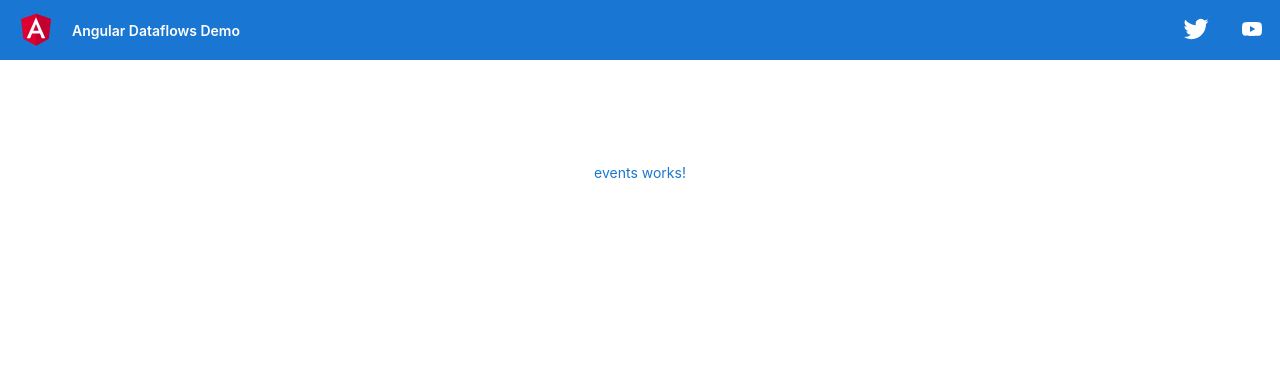
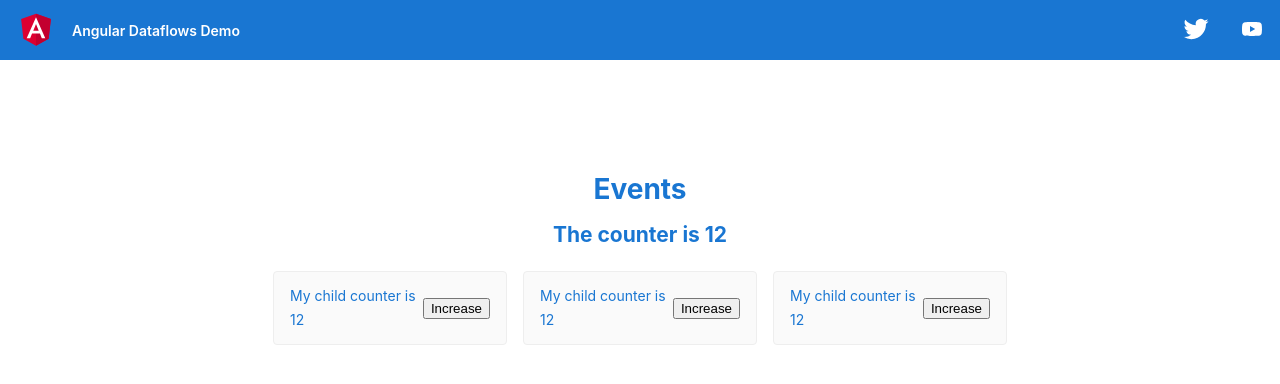
Before and after one commit to fknipp/angular-dataflows, an Angular app: page /events in a window 1280 px wide. Shown: the top 384 px of the page. Built offline with nearby package versions, Linux system fonts and the light colour scheme.

Commit message:
Add demo for EventEmitter and React-like function property

```diff
--- a/src/app/app.component.css
+++ b/src/app/app.component.css
@@ -5,10 +5,6 @@
   box-sizing: border-box;
   -webkit-font-smoothing: antialiased;
   -moz-osx-font-smoothing: grayscale;
-}
-
-.spacer {
-  flex: 1;
 }
 
 .toolbar {
--- a/src/app/app.routes.ts
+++ b/src/app/app.routes.ts
@@ -1,6 +1,7 @@
 import { Routes } from '@angular/router';
 import { EventsComponent } from './events/events.component';
 import { HomeComponent } from './home/home.component';
+import { FunctionComponent } from './function/function.component';
 
 export const routes: Routes = [
   {
@@ -12,5 +13,10 @@ export const routes: Routes = [
     path: 'events',
     component: EventsComponent,
     title: 'Events'
+  },
+  {
+    path: 'function',
+    component: FunctionComponent,
+    title: 'Function'
   }
 ];
--- /dev/null
+++ b/src/app/events/child/child.component.html
@@ -0,0 +1,5 @@
+<div class="card" (click)="increaseCounter()">
+  <p>My child counter is {{counter}}</p>
+  <div class="spacer"></div>
+  <button>Increase</button>
+</div>
--- /dev/null
+++ b/src/app/events/child/child.component.ts
@@ -0,0 +1,18 @@
+import { Component, Input, Output, EventEmitter } from '@angular/core';
+import { CommonModule } from '@angular/common';
+
+@Component({
+  selector: 'app-events-child',
+  standalone: true,
+  imports: [CommonModule],
+  templateUrl: './child.component.html',
+  styleUrls: ['./child.component.css']
+})
+export class ChildComponent {
+  @Input() counter!: number;
+  @Output() setCounterEvent = new EventEmitter<number>();
+
+  increaseCounter() {
+    this.setCounterEvent.emit(this.counter + 1);
+  }
+}
--- a/src/app/events/events.component.ts
+++ b/src/app/events/events.component.ts
@@ -1,17 +1,22 @@
 import { Component } from '@angular/core';
 import { CommonModule } from '@angular/common';
+import { ChildComponent } from './child/child.component';
 
 @Component({
   selector: 'app-events',
   standalone: true,
-  imports: [CommonModule],
+  imports: [CommonModule, ChildComponent],
   template: `
-    <p>
-      events works!
-    </p>
+  <h1>Events</h1>
+  <h2>The counter is {{counter}}</h2>
+  <div class="card-container">
+    <app-events-child [counter]="counter" (setCounterEvent)="this.counter = $event"/>
+    <app-events-child [counter]="counter" (setCounterEvent)="this.counter = $event"/>
+    <app-events-child [counter]="counter" (setCounterEvent)="this.counter = $event"/>
+  </div>
   `,
   styleUrls: ['./events.component.css']
 })
 export class EventsComponent {
-
+  counter = 12;
 }
--- /dev/null
+++ b/src/app/function/function-child.component.ts
@@ -0,0 +1,20 @@
+import { Component, Input } from '@angular/core';
+import { CommonModule } from '@angular/common';
+
+@Component({
+  selector: 'app-function-child',
+  standalone: true,
+  imports: [CommonModule],
+  template: `
+<div class="card" (click)="setCounter(counter + 1)">
+  <p>My child counter is {{counter}}</p>
+  <div class="spacer"></div>
+  <button>Increase</button>
+</div>`,
+  styles: [
+  ]
+})
+export class FunctionChildComponent {
+  @Input() counter!: number;
+  @Input() setCounter!: (counter: number) => void;
+}
--- /dev/null
+++ b/src/app/function/function.component.ts
@@ -0,0 +1,30 @@
+import { Component } from '@angular/core';
+import { CommonModule } from '@angular/common';
+import { FunctionChildComponent } from './function-child.component';
+
+@Component({
+  selector: 'app-function',
+  standalone: true,
+  imports: [CommonModule, FunctionChildComponent],
+  template: `
+  <h1>Function</h1>
+  <h2>The counter is {{counter}}</h2>
+  <p>This is like React and should not be used within Angular</p>
+  <div class="card-container">
+    <app-function-child [counter]="counter" [setCounter]="setCounter"/>
+    <app-function-child [counter]="counter" [setCounter]="setCounter"/>
+    <app-function-child [counter]="counter" [setCounter]="setCounter"/>
+  </div>
+  `,
+  styles: [
+  ]
+})
+export class FunctionComponent {
+  counter = 1;
+
+  // This function must be declared using the arrow syntax for correct binding.
+  setCounter = (newValue:number) => {
+    console.log(`Counting to ${newValue}`)
+    this.counter = newValue;
+  }
+}
--- a/src/styles.css
+++ b/src/styles.css
@@ -9,6 +9,10 @@ h6 {
 
 p {
   margin: 0;
+}
+
+.spacer {
+  flex: 1;
 }
 
 .content > * {
@@ -33,7 +37,7 @@ svg.material-icons:not(:last-child) {
   fill: #888;
 }
 
-.card-container {
+.card-container, .card-container  {
   display: flex;
   flex-wrap: wrap;
   justify-content: center;
```
Also changed, not shown: src/app/events/child/child.component.css (added).
